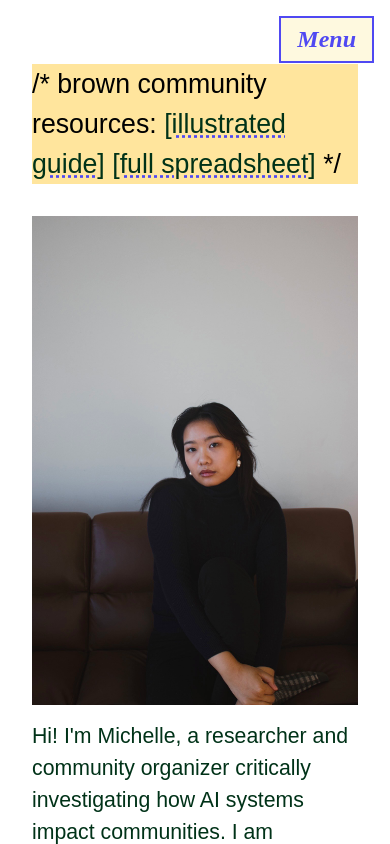
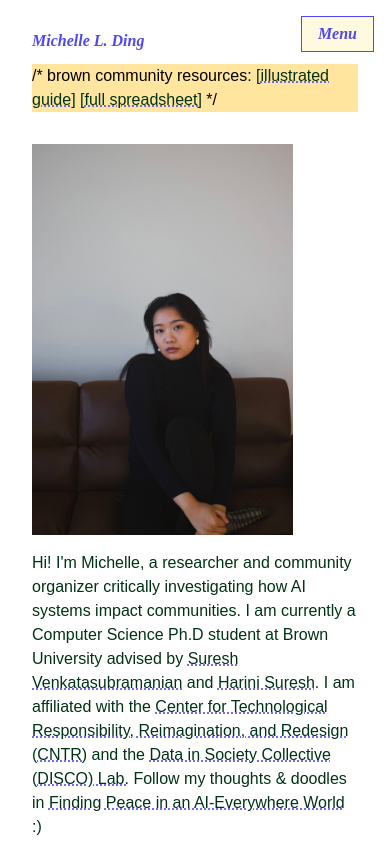
Before and after one commit to michelle-ding/michelle-ding.github.io, a React (Create React App) app: page /#/ in a window 390 px wide. Built offline with nearby package versions, Linux system fonts and the light colour scheme; the HTML template or start-up script is replaced by a standard one.

Commit message:
new colors and mobile

```diff
--- a/src/App.tsx
+++ b/src/App.tsx
@@ -22,8 +22,13 @@ function App() {
 
   return (
     <Router>
+
       <div className="portfolio-layout">
-        {/* --- MOBILE MENU --- */}
+        <header className="portfolio-header">
+          <div className="header-inner">
+            Michelle L. Ding
+          </div>
+        </header>
         <div className="mobile-menu">
           <button
             className="menu-button"
--- a/src/styles/PortfolioLayout.css
+++ b/src/styles/PortfolioLayout.css
@@ -34,11 +34,10 @@ a {
   display: flex;
   flex-direction: column;
   position: relative;
-  padding: 2rem 2rem 4rem;
+  padding: 3rem 2rem 4rem;
   margin: 0 auto;
 }
 
-/* Bio Section */
 .portfolio-bio {
   flex: 1;
   display: flex;
@@ -52,12 +51,10 @@ a {
   line-height: 1.5;
   margin: 0 0 2rem 0;
   color: var(--text);
-  /* max-width: 60ch; */
   text-align: left;
 }
 
 .brownresources{
-  /* color: var(--highlight); */
   background-color: var(--resources);
   font-size: 1.67rem;
   line-height: 1.5;
@@ -73,13 +70,6 @@ a {
   text-align: left;
 }
 
-/* .spanhighlight{
-  color: var(--highlight);
-}
-.spanhighlight a{
-  color: var(--highlight);
-} */
-/* Links under Bio */
 .bio-links {
   color: var(--highlight);
   display: flex;
@@ -99,6 +89,23 @@ a {
   z-index: 100;
 }
 
+.portfolio-header {
+  position: fixed;
+  top: 0;
+  width: 100%;
+  z-index: 1000;
+
+}
+
+.header-inner {
+  padding: 2rem 2rem 4rem;   /* same as .portfolio-layout */
+  margin: 0 auto;
+  font-family: didot;
+  color: var(--highlight);
+  font-size: 1.67rem;
+  font-style: italic;
+  font-weight: bold;
+}
 /* Publications */
 .publications {
   padding: 2rem 2rem 10rem;
@@ -110,14 +117,6 @@ a {
   /* max-width: 1500px; */
 }
 
-/* h1 {
-  font-style: italic;
-  font: weight 500px;
-  color: var(--highlight);
-  font-family: var(--serif);
-  font-size: 5rem;
-  margin-bottom:0em;
-} */
 
 .h1_page{
   /* font-style: italic; */
@@ -159,6 +158,7 @@ a {
 .expandable-list {
   list-style: none;
   padding: 0;
+
 }
 
 .expandable-list li {
@@ -196,17 +196,8 @@ a {
   font-weight:bold;
 }
 
-/* .press-list li {
-  font-size: 2rem;
-  color: var(--text);
-  margin-bottom: 0.25em;
-} */
-
 /* Footer nav */
 .footer-nav {
-  /* font-style: italic; */
-  /* font-family: var(--serif); */
-  background-color: var(--footer);
   display: flex;
   justify-content: right;
   align-items: center;
@@ -259,7 +250,7 @@ a {
 
 .resources li{
   list-style-type: none;
-  font-size: 2rem;
+  font-size: 1.67rem;
   color: var(--highlight);
   padding: 0.5rem 1rem;
   border: 2px solid var(--highlight);
@@ -275,7 +266,7 @@ a {
 
 .menu-button {
   background: var(--background);
-  border: 2px solid var(--highlight);
+  border: 1px solid var(--highlight);
   color: var(--highlight);
   font-family: var(--serif);
   font-style: italic;
@@ -286,13 +277,13 @@ a {
   position: fixed;
   top: 1rem;
   right: 1rem;
-  z-index: 200;
+  z-index: 2000;
 }
 
 .mobile-dropdown {
   font-weight: 600;
   position: fixed;
-  top: 4.5rem;
+  top: 3.8rem;
   right: 1rem;
   display: flex;
   flex-direction: column;
@@ -324,11 +315,19 @@ a {
   .portfolio-layout {
     padding: 2rem 1rem 4rem;
   }
+  .portfolio-header {
+    position: fixed;
+    top: 0;
+    left: 0;
+    width: 100%;
+    z-index: 1000;
+  }
 
-  /* .bio-links {
-    flex-direction: column;
-    align-items: flex-start;
-  } */
+  .header-inner {
+    max-width: 100%;
+    padding-top: 2rem;
+    padding-bottom: 4rem;
+  }
 
   /* Font size adjustments */
   h1 {
@@ -372,12 +371,14 @@ a {
     flex-direction: column;
     align-items: flex-start;
   }
+
   .portfolio-footer {
     display: none;
   }
 
   .mobile-menu {
     display: block;
+    z-index: 2100;
   }
 }
 
@@ -428,6 +429,28 @@ li{
   .desktop-header {
     display: none;
   }
+
+  .portfolio-bio p,
+  .brownresources,
+  .brownresources a,
+  .bio-links,
+  .publications,
+  .projects,
+  .press,
+  .talks,
+  .website,
+  .publications-list li,
+  .press-list li,
+  .expandable-title,
+  .expandable-content,
+  .h1_page,
+  .header-inner,
+  .menu-button,
+  .mobile-dropdown a,
+  .resources li {
+    font-size: 1rem; /* previously 1.67rem */
+  }
+
   .mobile-header {
     display: block;
   }
@@ -442,15 +465,15 @@ li{
   .bio-photo {
     order: 0;           /* move image before bio-text but after h1 */
     width: 100vw;        /* 80% of viewport width */
-    max-width: 100%;
+    max-width: 80%;
     height: auto;
   }
-  h1{
+  /* h1{
     margin-top:0.5em;
     margin-bottom:0;
     line-height: 1;
     margin-bottom:0.5em;
-  }
+  } */
   .bio-text {
     margin-top:0;
     order: 1;           /* text comes after image */
```
Also changed, not shown: 2 other files (tests, documents, lock files or other folders).
